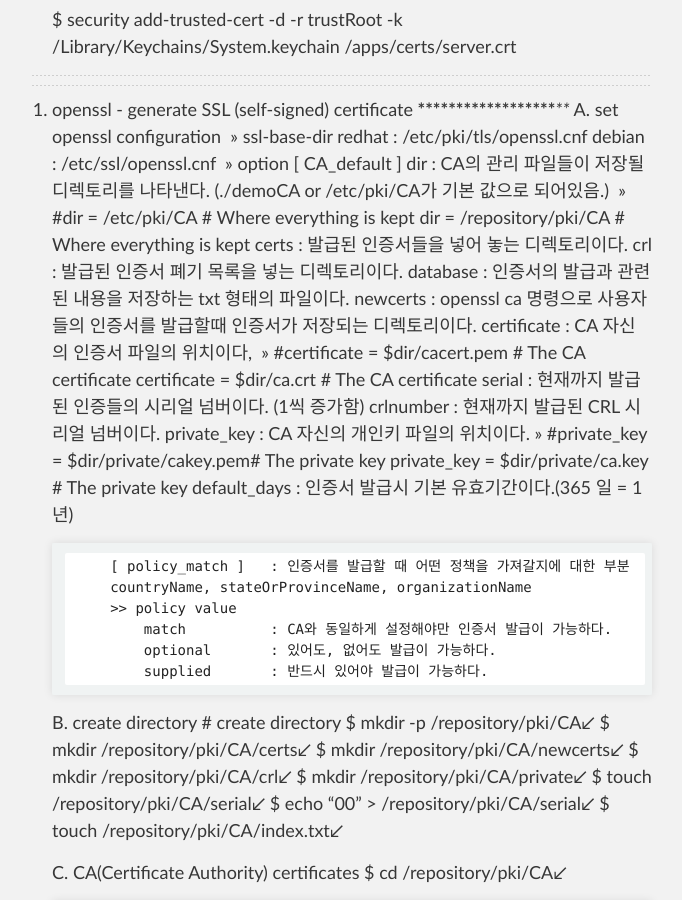
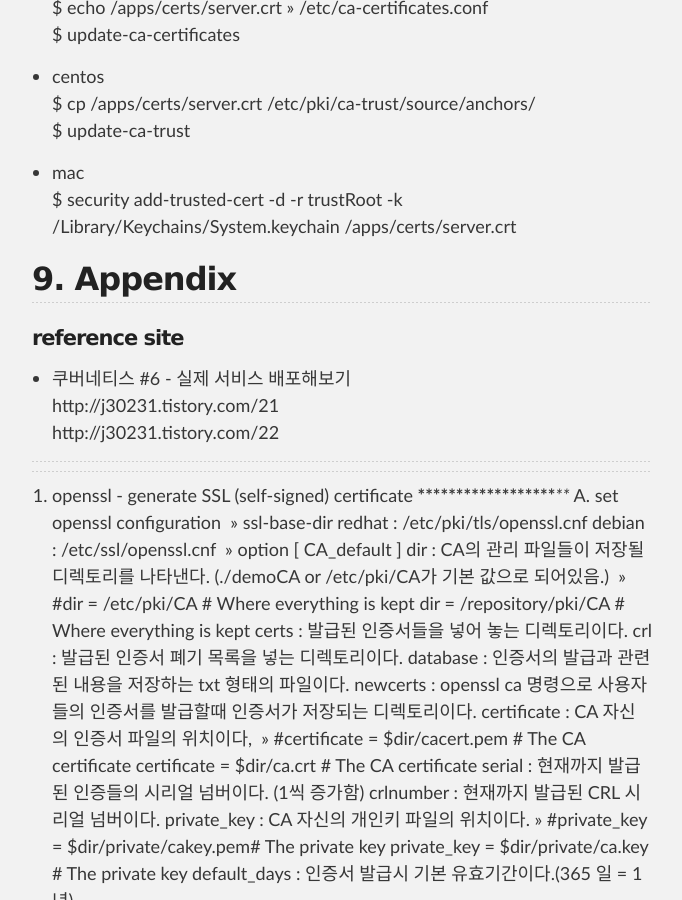
Before and after one commit to unlimited9/unlimited9.github.com, a Jekyll site: the page built from reference.notes/TA/system/openssl.self.signed.certificate.md, in a window 1280 px wide and 900 px high, scrolled down 1511 px. Shown: the whole window, without its empty margins (298-980 px from the left). Built offline with Jekyll 4.4.1, drawn with Linux system fonts in a browser that asks for light colours; our own code applies the rules of GitHub Pages for plain Markdown files; some of the changed text lies outside the part shown.

Commit message:
Update openssl.self.signed.certificate.md

```diff
--- a/reference.notes/TA/system/openssl.self.signed.certificate.md
+++ b/reference.notes/TA/system/openssl.self.signed.certificate.md
@@ -48,6 +52,19 @@ server.crt  server.key
 
 * mac
   $ security add-trusted-cert -d -r trustRoot -k /Library/Keychains/System.keychain /apps/certs/server.crt
+
+## 9. Appendix
+
+#### reference site
+
+* 쿠버네티스 #6 - 실제 서비스 배포해보기
+http://j30231.tistory.com/21
+http://j30231.tistory.com/22
+
+
+
+
+
 
 ---
 
```
Also changed, not shown: other parts of reference.notes/TA/system/openssl.self.signed.certificate.md (+4 -0 lines).
